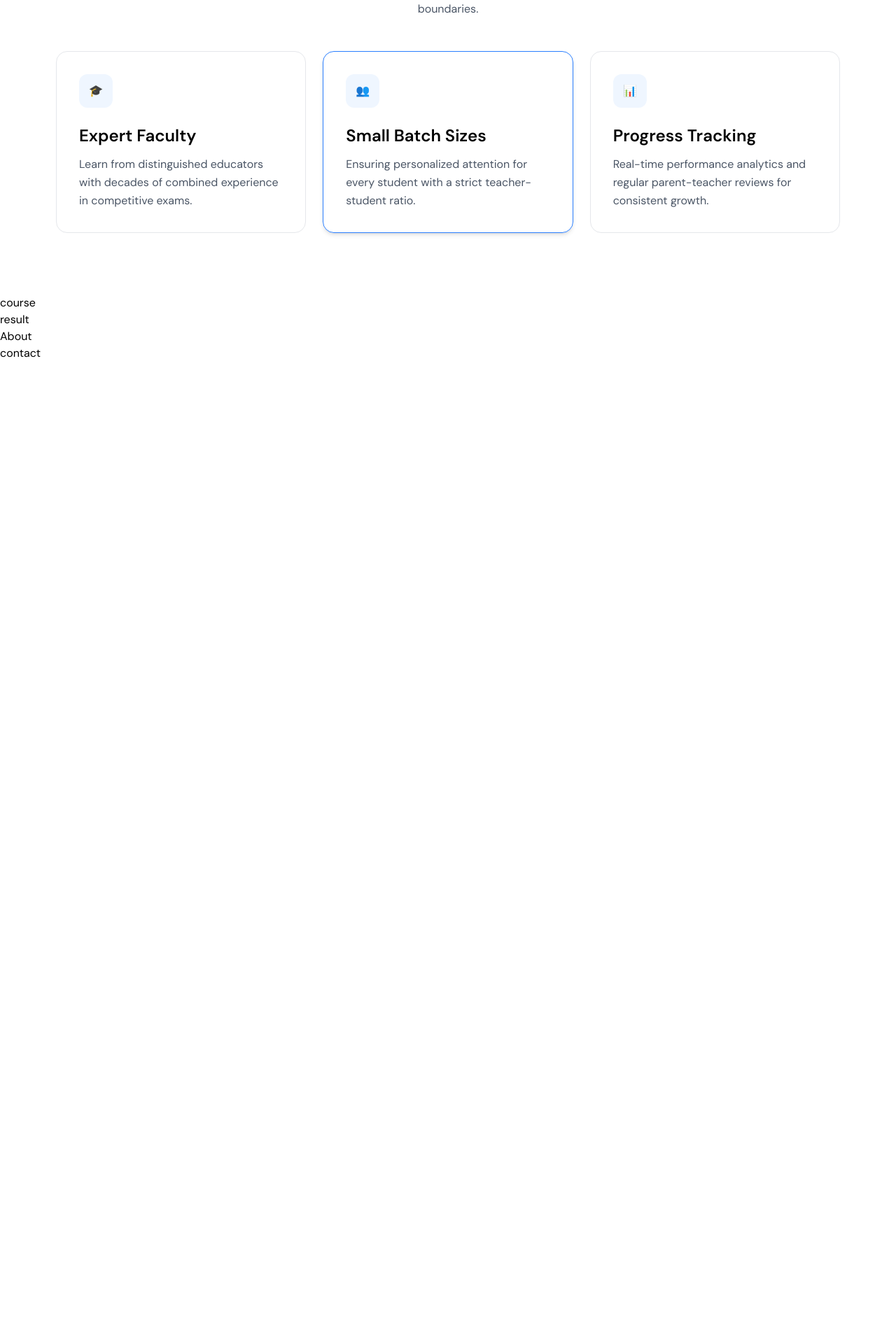
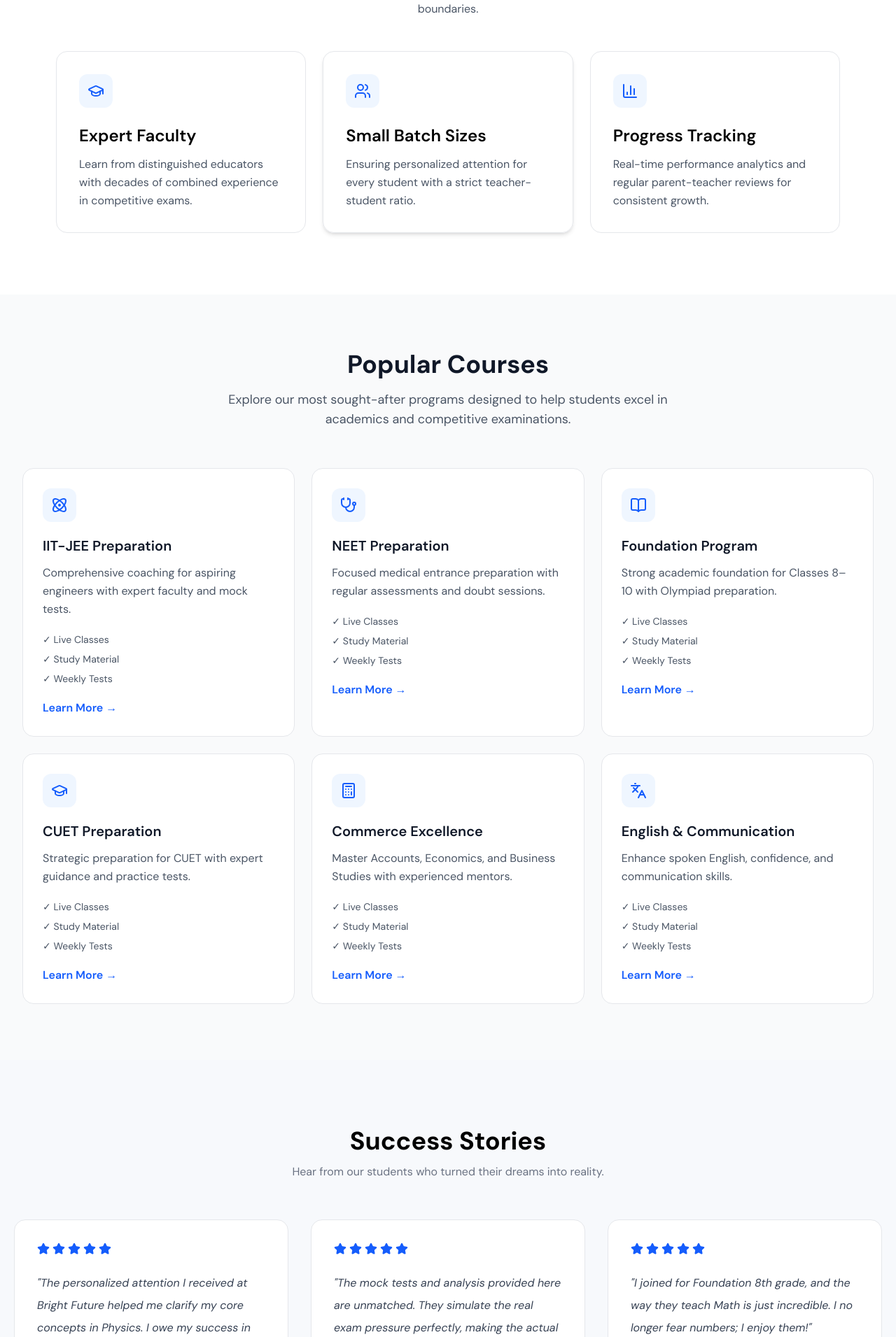
Before and after one commit to diyameghani26/Academy-landing-page, a React (Vite) app: page / in a window 1280 px wide. Shown: the part 889-2800 px from the top of the page at 70% size. Before the commit the page ends 1406 px from the top, so only its background shows below. Built offline with nearby package versions, Linux system fonts and the light colour scheme; a web font is replaced by a local one.

Commit message:
Add FAQ, testimonials, and CTA sections

```diff
--- a/src/App.jsx
+++ b/src/App.jsx
@@ -2,7 +2,7 @@ import React from 'react'
 import Nav from './Components/Nav'
 import Courses from './Components/Courses'
 import Home from './Components/Home'
-import Results from './Components/Results'
+import Testimonials from './Components/Testimonials'
 import Contact from './Components/Contact'
 import About from './Components/About'
 const App = () => {
@@ -11,7 +11,7 @@ const App = () => {
       <Nav/>
       <Home/>
       <Courses/>
-      <Results/>
+     <Testimonials/>
       <About/>
       <Contact/>
     </div>
--- a/src/Components/About.jsx
+++ b/src/Components/About.jsx
@@ -1,11 +1,67 @@
-import React from 'react'
+import { useState } from "react";
+import { ChevronDown } from "lucide-react";
 
-const About = () => {
+export default function FAQ() {
+  const faqs = [
+    {
+      question: "How do I book a demo class?",
+      answer:
+        "Click on the 'Book Demo Class' button, fill in your details, and our team will contact you shortly.",
+    },
+    {
+      question: "What is the teacher-to-student ratio?",
+      answer:
+        "We maintain a low teacher-to-student ratio to ensure every student receives personalized attention.",
+    },
+    {
+      question: "Are there online classes available?",
+      answer:
+        "Yes! We offer both online and offline classes with live doubt-solving sessions.",
+    },
+  ];
+
+  const [open, setOpen] = useState(0);
+
   return (
-    <div>
-      About
-    </div>
-  )
+    <section className="py-24 bg-[#F7F9FC]">
+      <div className="max-w-4xl mx-auto px-5">
+        <h2 className="text-4xl font-bold text-center mb-12">
+          Frequently Asked Questions
+        </h2>
+
+        <div className="space-y-5">
+          {faqs.map((faq, index) => (
+            <div
+              key={index}
+              className="bg-white border border-gray-300 rounded-xl overflow-hidden"
+            >
+              <button
+                onClick={() =>
+                  setOpen(open === index ? null : index)
+                }
+                className="w-full flex justify-between items-center px-6 py-5 text-left"
+              >
+                <span className="font-semibold">
+                  {faq.question}
+                </span>
+
+                <ChevronDown
+                  size={20}
+                  className={`transition ${
+                    open === index ? "rotate-180" : ""
+                  }`}
+                />
+              </button>
+
+              {open === index && (
+                <div className="px-6 pb-5 text-gray-600 leading-7">
+                  {faq.answer}
+                </div>
+              )}
+            </div>
+          ))}
+        </div>
+      </div>
+    </section>
+  );
 }
-
-export default About
--- /dev/null
+++ b/src/Components/CTA.jsx
@@ -0,0 +1,26 @@
+export default function CTA() {
+  return (
+    <section className="px-5 pb-24">
+      <div className="max-w-7xl mx-auto bg-blue-600 rounded-3xl px-8 md:px-14 py-14 flex flex-col lg:flex-row items-center justify-between gap-10">
+
+        <div className="text-white">
+          <h2 className="text-4xl md:text-5xl font-bold leading-tight">
+            Ready to Start Your
+            <br />
+            Learning Journey?
+          </h2>
+
+          <p className="mt-6 text-blue-100 max-w-xl">
+            Join hundreds of successful students and take
+            the first step towards your academic goals
+            today.
+          </p>
+        </div>
+
+        <button className="bg-white text-blue-600 font-semibold px-10 py-5 rounded-xl hover:scale-105 transition">
+          Enroll Now
+        </button>
+      </div>
+    </section>
+  );
+}
--- a/src/Components/Courses.jsx
+++ b/src/Components/Courses.jsx
@@ -1,11 +1,94 @@
-import React from 'react'
+import {
+  GraduationCap,
+  BookOpen,
+  Atom,
+  Stethoscope,
+  Calculator,
+  Languages,
+} from "lucide-react";
 
-const Courses = () => {
+export default function Courses() {
+  const courses = [
+    {
+      icon: <Atom className="w-6 h-6 text-blue-600" />,
+      title: "IIT-JEE Preparation",
+      desc: "Comprehensive coaching for aspiring engineers with expert faculty and mock tests.",
+    },
+    {
+      icon: <Stethoscope className="w-6 h-6 text-blue-600" />,
+      title: "NEET Preparation",
+      desc: "Focused medical entrance preparation with regular assessments and doubt sessions.",
+    },
+    {
+      icon: <BookOpen className="w-6 h-6 text-blue-600" />,
+      title: "Foundation Program",
+      desc: "Strong academic foundation for Classes 8–10 with Olympiad preparation.",
+    },
+    {
+      icon: <GraduationCap className="w-6 h-6 text-blue-600" />,
+      title: "CUET Preparation",
+      desc: "Strategic preparation for CUET with expert guidance and practice tests.",
+    },
+    {
+      icon: <Calculator className="w-6 h-6 text-blue-600" />,
+      title: "Commerce Excellence",
+      desc: "Master Accounts, Economics, and Business Studies with experienced mentors.",
+    },
+    {
+      icon: <Languages className="w-6 h-6 text-blue-600" />,
+      title: "English & Communication",
+      desc: "Enhance spoken English, confidence, and communication skills.",
+    },
+  ];
+
   return (
-    <div>
-      course
-    </div>
-  )
+    <section className="py-20 px-4 sm:px-6 lg:px-8 bg-gray-50">
+      <div className="max-w-7xl mx-auto">
+
+        {/* Heading */}
+        <div className="text-center mb-14">
+          <h2 className="text-3xl md:text-4xl font-bold text-gray-900 mb-4">
+            Popular Courses
+          </h2>
+
+          <p className="max-w-2xl mx-auto text-gray-600 text-lg">
+            Explore our most sought-after programs designed to help students
+            excel in academics and competitive examinations.
+          </p>
+        </div>
+
+        {/* Courses Grid */}
+        <div className="grid grid-cols-1 md:grid-cols-2 lg:grid-cols-3 gap-6">
+          {courses.map((course, index) => (
+            <div
+              key={index}
+              className="bg-white rounded-2xl border border-gray-200 p-7 hover:border-blue-500 hover:-translate-y-2 transition-all duration-300"
+            >
+              <div className="w-12 h-12 rounded-xl bg-blue-50 flex items-center justify-center mb-5">
+                {course.icon}
+              </div>
+
+              <h3 className="text-xl font-semibold text-gray-900 mb-3">
+                {course.title}
+              </h3>
+
+              <p className="text-gray-600 leading-relaxed mb-5">
+                {course.desc}
+              </p>
+
+              <div className="space-y-2 text-sm text-gray-600 mb-5">
+                <p>✓ Live Classes</p>
+                <p>✓ Study Material</p>
+                <p>✓ Weekly Tests</p>
+              </div>
+
+              <button className="text-blue-600 font-semibold hover:gap-3 flex items-center gap-2 transition-all">
+                Learn More →
+              </button>
+            </div>
+          ))}
+        </div>
+      </div>
+    </section>
+  );
 }
-
-export default Courses
--- a/src/Components/Home.jsx
+++ b/src/Components/Home.jsx
@@ -1,4 +1,9 @@
 import React from 'react'
+import {
+  GraduationCap,
+  Users,
+  ChartColumn,
+} from "lucide-react";
 
 const Home = () => {
   return (
@@ -16,7 +21,7 @@ const Home = () => {
           Helping Students
           <br />
           Achieve{" "}
-          <span className="text-blue-600">
+          <span className="text-[#0947a4]">
             Academic Excellence
           </span>
         </h1>
@@ -28,7 +33,7 @@ const Home = () => {
         </p>
 
         <div className="flex flex-col sm:flex-row gap-4 mt-8">
-          <button className="bg-blue-600 text-white px-8 py-4 rounded-xl">
+          <button className="bg-[#0947a4] text-white px-8 py-4 rounded-xl">
             Book Demo Class
           </button>
 
@@ -98,7 +103,7 @@ const Home = () => {
       {/* Card 1 */}
       <div className="rounded-2xl border border-gray-200 p-8 hover:border-blue-500 transition-all duration-300">
        <div className="w-12 h-12 rounded-xl bg-blue-50 flex items-center justify-center mb-6">
-          🎓
+  <GraduationCap className="w-6 h-6 text-blue-600" />
 </div>
 
         <h3 className="text-2xl font-semibold mb-3">
@@ -112,9 +117,9 @@ const Home = () => {
       </div>
 
       {/* Card 2 */}
-      <div className="rounded-2xl border border-blue-500 p-8 shadow-md">
+      <div className="rounded-2xl border border-gray-200 hover:border-blue-500 p-8 shadow-md">
        <div className="w-12 h-12 rounded-xl bg-blue-50 flex items-center justify-center mb-6">
-          👥
+  <Users className="w-6 h-6 text-blue-600" />
 </div>
 
         <h3 className="text-2xl font-semibold mb-3">
@@ -130,7 +135,7 @@ const Home = () => {
       {/* Card 3 */}
       <div className="rounded-2xl border border-gray-200 p-8 hover:border-blue-500 transition-all duration-300">
        <div className="w-12 h-12 rounded-xl bg-blue-50 flex items-center justify-center mb-6">
-          📊
+  <ChartColumn className="w-6 h-6 text-blue-600" />
 </div>
 
         <h3 className="text-2xl font-semibold mb-3">
--- a/src/Components/Nav.jsx
+++ b/src/Components/Nav.jsx
@@ -60,7 +60,7 @@ export default function Navbar() {
             <li>Contact</li>
             </ul>
 
-            <button className="w-full mt-4 bg-blue-600 text-white py-3 rounded-xl">
+            <button className="w-full mt-4 bg-[#0947a4] text-white py-3 rounded-xl">
               Book Demo Class
             </button>
           </div>
--- a/src/Components/Results.jsx
+++ /dev/null
@@ -1,11 +0,0 @@
-import React from 'react'
-
-const Results = () => {
-  return (
-    <div>
-      result
-    </div>
-  )
-}
-
-export default Results
--- /dev/null
+++ b/src/Components/Testimonials.jsx
@@ -0,0 +1,81 @@
+import { Star } from "lucide-react";
+
+const testimonials = [
+  {
+    name: "Aditi Sharma",
+    role: "NEET 2023, Rank 452",
+    image: "https://i.pravatar.cc/100?img=32",
+    review:
+      "The personalized attention I received at Bright Future helped me clarify my core concepts in Physics. I owe my success in NEET to my mentors here.",
+  },
+  {
+    name: "Rahul Verma",
+    role: "Class 12 Boards, 98.4%",
+    image: "https://i.pravatar.cc/100?img=12",
+    review:
+      "The mock tests and analysis provided here are unmatched. They simulate the real exam pressure perfectly, making the actual boards feel easy.",
+  },
+  {
+    name: "Ishani Goyal",
+    role: "Class 9 Student",
+    image: "https://i.pravatar.cc/100?img=5",
+    review:
+      "I joined for Foundation 8th grade, and the way they teach Math is just incredible. I no longer fear numbers; I enjoy them!",
+  },
+];
+
+export default function Testimonials() {
+  return (
+    <section className="py-24 bg-[#F7F9FC]">
+      <div className="max-w-7xl mx-auto px-5">
+
+        <h2 className="text-4xl font-bold text-center">
+          Success Stories
+        </h2>
+
+        <p className="text-gray-500 text-center mt-3 mb-14">
+          Hear from our students who turned their dreams into reality.
+        </p>
+
+        <div className="grid md:grid-cols-2 lg:grid-cols-3 gap-8">
+          {testimonials.map((item, index) => (
+            <div
+              key={index}
+              className="bg-white border border-gray-200 rounded-2xl p-8 hover:border-blue-500"
+            >
+              <div className="flex gap-1 text-blue-600 mb-6">
+                {[...Array(5)].map((_, i) => (
+                  <Star
+                    key={i}
+                    size={18}
+                    fill="currentColor"
+                  />
+                ))}
+              </div>
+
+              <p className="italic text-gray-700 leading-8 mb-8">
+                "{item.review}"
+              </p>
+
+              <div className="flex items-center gap-4">
+                <img
+                  src={item.image}
+                  alt={item.name}
+                  className="w-14 h-14 rounded-full object-cover"
+                />
+
+                <div>
+                  <h4 className="font-semibold">{item.name}</h4>
+                  <p className="text-sm text-gray-500">
+                    {item.role}
+                  </p>
+                </div>
+              </div>
+            </div>
+          ))}
+        </div>
+
+      </div>
+    </section>
+  );
+}
```
Lines whose indentation alone changed are shown as unchanged.
